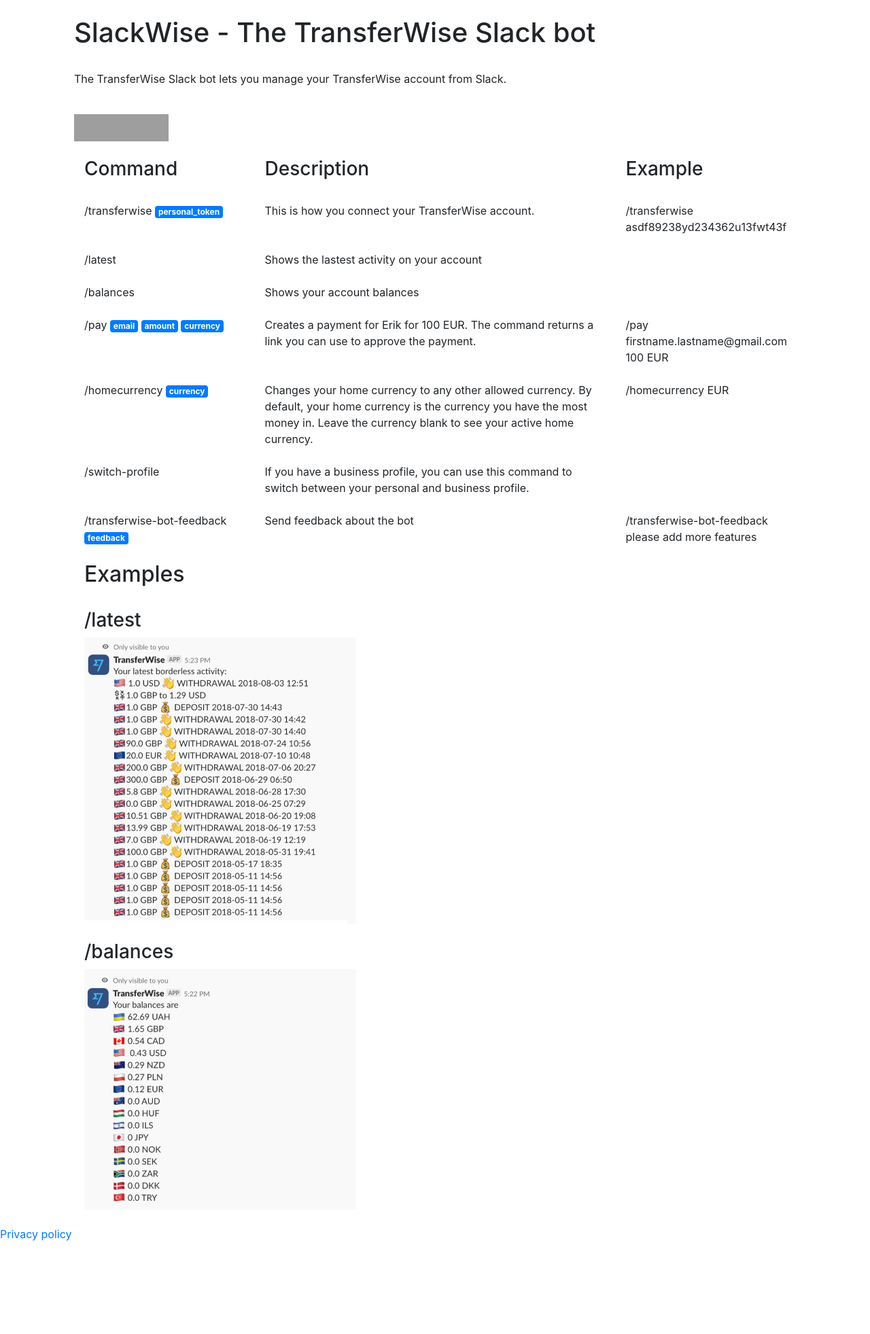
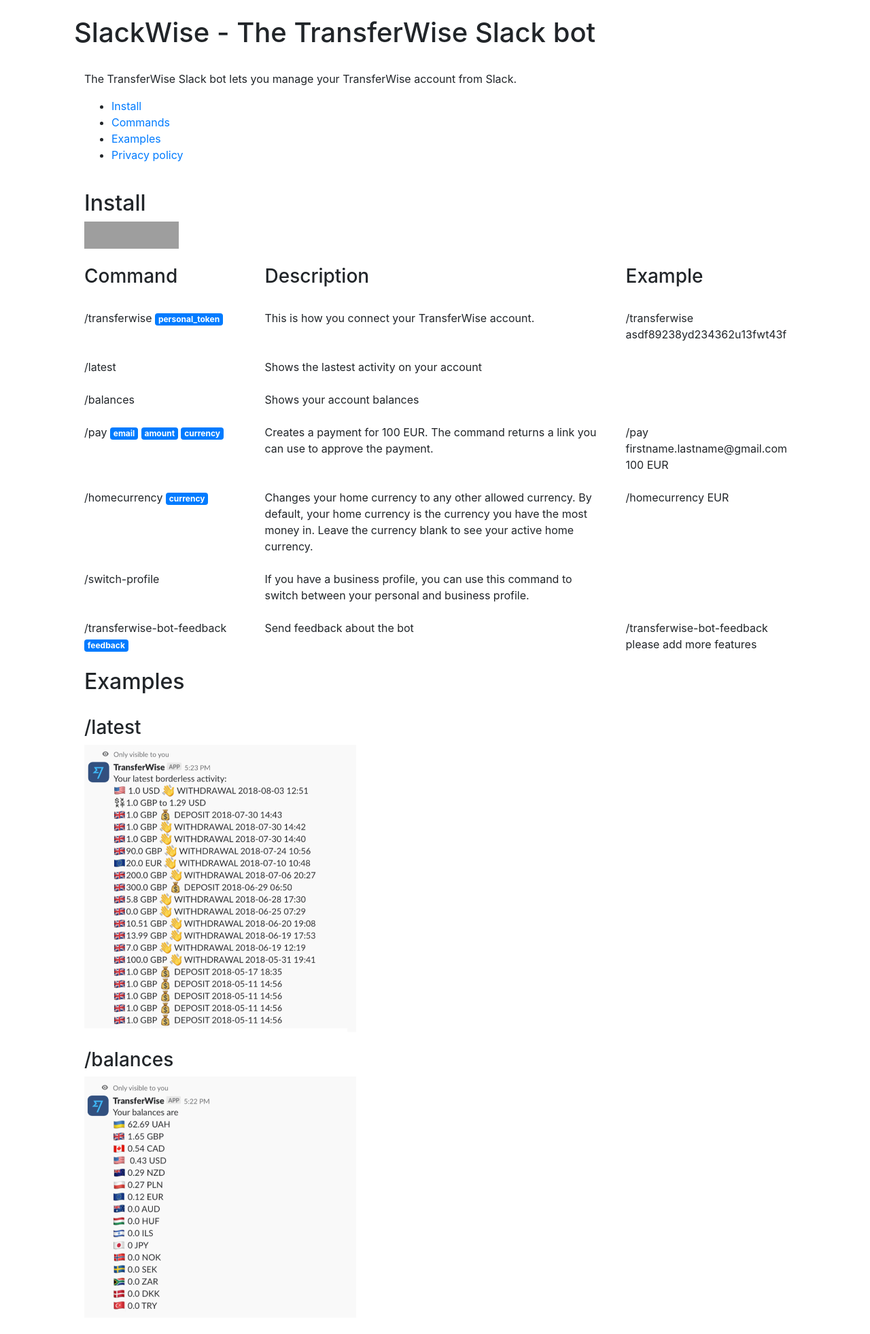
Before and after one commit to 321k/slackwise, a Flask app: page / in a window 1280 px wide. Shown: the whole page at 68% size. Before the commit the page ends 1826 px from the top, so only its background shows below. Run offline with Flask 2, Linux system fonts and the light colour scheme; some libraries are stand-ins or nearby versions; grey boxes are pictures that could not be loaded.

Commit message:
updated landing page

```diff
--- a/templates/index.html
+++ b/templates/index.html
@@ -19,14 +19,25 @@
 			<h1>SlackWise - The TransferWise Slack bot</h1>
 		  </div>
 		  <div class="row m-4">
-		  	<p>The TransferWise Slack bot lets you manage your TransferWise account from Slack.</p>
+		  	<div class="col">
+		  		<p>The TransferWise Slack bot lets you manage your TransferWise account from Slack.</p>
+		  		<ul>
+					<li><a href="#install">Install</a></li>
+					<li><a href="#commands">Commands</a></li>
+					<li><a href="#examples">Examples</a></li>
+					<li><a href="/privacy">Privacy policy</a></li>
+				</ul>
+			</div>
 		  </div>
 		  <div class="row m-4">
-		  	<a href="https://slack.com/oauth/authorize?client_id=387079239778.387986429910&scope=chat:write:bot,chat:write:user,commands,bot,incoming-webhook"><img alt="Add to Slack" height="40" width="139" src="https://platform.slack-edge.com/img/add_to_slack.png" srcset="https://platform.slack-edge.com/img/add_to_slack.png 1x, https://platform.slack-edge.com/img/add_to_slack@2x.png 2x" /></a>
+		  	<div class="col">
+		  		<h2 id="install">Install </h2>
+		  		<a href="https://slack.com/oauth/authorize?client_id=387079239778.387986429910&scope=chat:write:bot,chat:write:user,commands,bot,incoming-webhook"><img alt="Add to Slack" height="40" width="139" src="https://platform.slack-edge.com/img/add_to_slack.png" srcset="https://platform.slack-edge.com/img/add_to_slack.png 1x, https://platform.slack-edge.com/img/add_to_slack@2x.png 2x" /></a>
+		  	</div>
 		  </div>
 		  <div class="row m-4">
 		    <div class="col-sm-3">
-		      <h3>Command</h3>
+		      <h3 id="commands">Command</h3>
 		    </div>
 		    <div class="col-sm">
 		      <h3>Description</h3>
@@ -77,7 +88,7 @@
 		      /pay <span class="badge badge-primary">email</span> <span class="badge badge-primary">amount</span> <span class="badge badge-primary">currency</span>
 		    </div>
 		    <div class="col-sm">
-		      Creates a payment for Erik for 100 EUR. The command returns a link you can use to approve the payment.
+		      Creates a payment for 100 EUR. The command returns a link you can use to approve the payment.
 		    </div>
 		    <div class="col-sm-3">
 		    	/pay firstname.lastname@gmail.com 100 EUR
@@ -123,7 +134,7 @@
 
 		  <div class="row m-4">
 		    <div class="col">
-		    	<h2>Examples</h2>
+		    	<h2 id="examples">Examples</h2>
 		    </div>
 		  </div>
 
@@ -148,7 +159,7 @@
 
 
 
-<a href="/privacy">Privacy policy</a>
+
 
 
 		<script src="https://code.jquery.com/jquery-3.3.1.slim.min.js" integrity="sha384-q8i/X+965DzO0rT7abK41JStQIAqVgRVzpbzo5smXKp4YfRvH+8abtTE1Pi6jizo" crossorigin="anonymous"></script>
```
